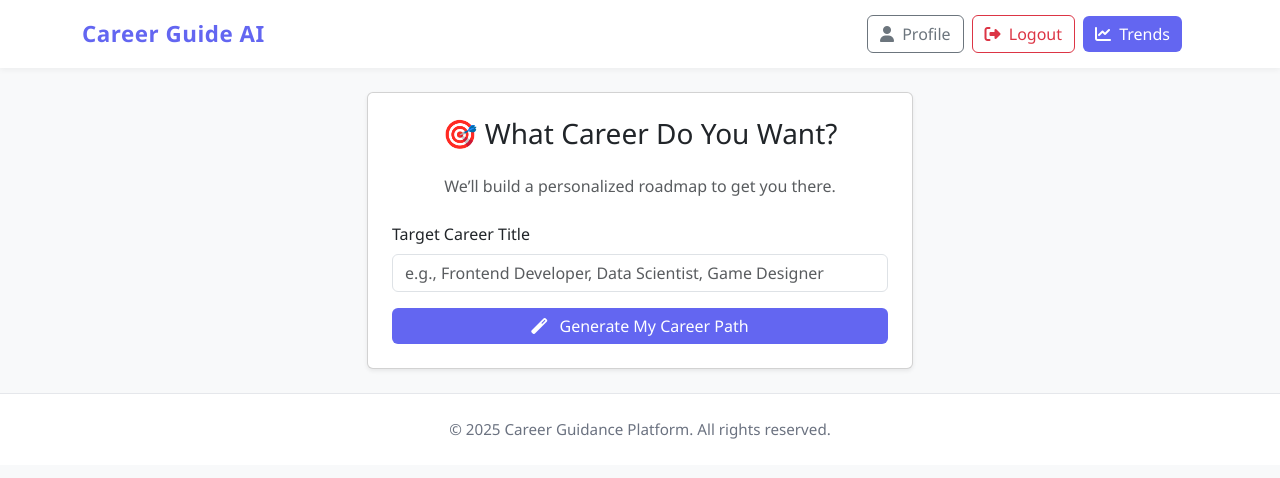
After one commit to Aditya05-F/SIH-PROJECT, a Flask app: page /generate_career_roadmap in a window 1280 px wide. The commit adds this page. Shown: the top 478 px of the page. Run offline with Flask 3, Linux system fonts and the light colour scheme; the visitor is signed in with stand-in values (Sample User, id 1).

Commit message:
Added new features

````diff
--- a/app.py
+++ b/app.py
@@ -8,6 +8,7 @@ import numpy as np
 import re
 from werkzeug.utils import secure_filename
 import json
+from datetime import datetime
 
 # Load .env file
 load_dotenv()
@@ -474,6 +475,186 @@ Do NOT add any other text or explanation.
     except Exception as e:
         print(f"Error in AI roadmap generation: {e}")
         return False
+
+@app.route("/generate_career_roadmap", methods=["GET", "POST"])
+def generate_career_roadmap():
+    if "user_id" not in session:
+        return redirect(url_for("login"))
+
+    if request.method == "POST":
+        career_goal = request.form.get("career_goal", "").strip()
+
+        if not career_goal:
+            flash("Please enter a career goal.", "error")
+            return render_template("career_roadmap_form.html")
+
+        try:
+            # Fetch user profile
+            conn = sqlite3.connect(DB_PATH)
+            c = conn.cursor()
+            c.execute("""
+                SELECT interest, time_per_week, current_education, skills_want_to_learn, career_goal
+                FROM user_profile WHERE user_id = ?
+            """, (session["user_id"],))
+            profile = c.fetchone()
+            conn.close()
+
+            if not profile:
+                flash("Please complete your profile first.", "error")
+                return render_template("career_roadmap_form.html")
+
+            # Generate roadmap via Gemini
+            roadmap_data = generate_career_roadmap_with_ai(career_goal, profile)
+
+            if not roadmap_data:
+                flash("Could not generate roadmap. Please try again.", "error")
+                return render_template("career_roadmap_form.html")
+
+            # Store in session temporarily (or cache in DB if needed later)
+            session['temp_career_roadmap'] = {
+                'target_career': career_goal,
+                'phases': roadmap_data.get('phases', []),
+                'generated_at': datetime.now().isoformat()
+            }
+
+            return redirect(url_for("view_career_roadmap"))
+
+        except Exception as e:
+            print(f"Error generating career roadmap: {e}")
+            flash("An error occurred. Please try again.", "error")
+
+    return render_template("career_roadmap_form.html")
+
+
+def generate_career_roadmap_with_ai(target_career, profile_tuple):
+    if not GEMINI_API_KEY:
+        return None
+
+    interest, time_per_week, education, skills_str, _ = profile_tuple
+
+    prompt = f"""
+You are a top-tier career coach. Create a comprehensive, phase-based learning roadmap for someone who wants to become a "{target_career}".
+
+User Context:
+- Interest: {interest or 'Not specified'}
+- Available time per week: {time_per_week or 'Not specified'}
+- Current education level: {education or 'Not specified'}
+- Skills they already want to learn: {skills_str or 'None'}
+
+Instructions:
+1. Break the journey into 3–5 logical PHASES (e.g., "Foundation", "Core Skills", "Advanced Topics", "Portfolio & Job Prep").
+2. Each phase should contain 2–4 KEY SKILLS to master.
+3. For each skill, include:
+   - skill_name (string)
+   - description (1 sentence)
+   - estimated_hours (integer)
+4. Adjust depth and pacing based on available time and education level.
+5. End with job-ready/portfolio advice if relevant.
+6. Return ONLY valid JSON in this exact format:
+{{
+  "phases": [
+    {{
+      "phase_name": "Phase 1: Foundation",
+      "skills": [
+        {{
+          "skill_name": "HTML & CSS",
+          "description": "Build static web pages with structure and style.",
+          "estimated_hours": 20
+        }}
+      ]
+    }}
+  ]
+}}
+
+Do NOT add any other text.
+"""
+
+    try:
+        body = {
+            "contents": [{"parts": [{"text": prompt}]}],
+            "generationConfig": {
+                "temperature": 0.1  # Keep it deterministic
+            }
+        }
+
+        model_url = f"https://generativelanguage.googleapis.com/v1beta/models/gemini-1.5-flash:generateContent?key={GEMINI_API_KEY}"
+        response = requests.post(model_url, headers={"Content-Type": "application/json"}, json=body, timeout=30)
+
+        if not response.ok:
+            print(f"Gemini error: {response.status_code} {response.text}")
+            return None
+
+        text_response = (response.json()
+                        .get("candidates", [{}])[0]
+                        .get("content", {})
+                        .get("parts", [{}])[0]
+                        .get("text", ""))
+
+        # Clean JSON
+        text_response = text_response.strip()
+        if text_response.startswith("```json"):
+            text_response = text_response[7:]
+        if text_response.endswith("```"):
+            text_response = text_response[:-3]
+
+        return json.loads(text_response)
+
+    except Exception as e:
+        print(f"AI generation error: {e}")
+        return None
+
+@app.route("/view_career_roadmap")
+def view_career_roadmap():
+    if "user_id" not in session:
+        return redirect(url_for("login"))
+
+    roadmap = session.get('temp_career_roadmap')
+    if not roadmap:
+        flash("No roadmap found. Please generate one first.", "error")
+        return redirect(url_for("generate_career_roadmap"))
+
+    return render_template("career_roadmap_display.html", roadmap=roadmap)
+
+@app.route("/add_skill_to_goals", methods=["POST"])
+def add_skill_to_goals():
+    if "user_id" not in session:
+        return jsonify({"error": "Not logged in"}), 403
+
+    skill_name = request.form.get("skill_name", "").strip()
+    description = request.form.get("description", "").strip()
+    estimated_hours = request.form.get("estimated_hours", 0)
+
+    if not skill_name:
+        flash("Skill name is required.", "error")
+        return redirect(url_for("view_career_roadmap"))
+
+    try:
+        conn = sqlite3.connect(DB_PATH)
+        c = conn.cursor()
+
+        # Insert new goal
+        c.execute("""
+            INSERT INTO user_goals (user_id, skill_name, target_date, status)
+            VALUES (?, ?, NULL, 'active')
+        """, (session["user_id"], skill_name))
+        goal_id = c.lastrowid
+
+        # Insert first step using description
+        c.execute("""
+            INSERT INTO user_roadmap_steps (goal_id, step_title, description, estimated_hours, order_index, completed)
+            VALUES (?, ?, ?, ?, ?, ?)
+        """, (goal_id, "Start Learning", description, int(estimated_hours), 1, 0))
+
+        conn.commit()
+        conn.close()
+
+        flash(f"✅ Added '{skill_name}' to your learning goals!", "success")
+        return redirect(url_for("profile"))
+
+    except Exception as e:
+        print(f"Error adding skill to goals: {e}")
+        flash("Error adding skill. Please try again.", "error")
+        return redirect(url_for("view_career_roadmap"))
 
 # ----------------- Routes -----------------
 @app.route("/profile", methods=["GET", "POST"])
--- /dev/null
+++ b/templates/career_roadmap_form.html
@@ -0,0 +1,25 @@
+{% extends "layout.html" %}
+
+{% block title %}Generate Career Roadmap{% endblock %}
+
+{% block content %}
+<div class="row justify-content-center">
+    <div class="col-lg-6">
+        <div class="card shadow-sm">
+            <div class="card-body p-4">
+                <h3 class="text-center mb-4">🎯 What Career Do You Want?</h3>
+                <p class="text-muted text-center mb-4">We’ll build a personalized roadmap to get you there.</p>
+                <form method="POST">
+                    <div class="mb-3">
+                        <label for="career_goal" class="form-label">Target Career Title</label>
+                        <input type="text" class="form-control" name="career_goal" id="career_goal" placeholder="e.g., Frontend Developer, Data Scientist, Game Designer" required>
+                    </div>
+                    <button type="submit" class="btn btn-indigo w-100">
+                        <i class="fas fa-magic me-2"></i> Generate My Career Path
+                    </button>
+                </form>
+            </div>
+        </div>
+    </div>
+</div>
+{% endblock %}
--- a/templates/layout.html
+++ b/templates/layout.html
@@ -7,93 +7,47 @@
     <title>{% block title %}Career Guidance Platform{% endblock %}</title>
 
     <!-- Bootstrap CSS -->
-    <link href="https://cdn.jsdelivr.net/npm/bootstrap@5.1.3/dist/css/bootstrap.min.css" rel="stylesheet">
+    <link href="https://cdn.jsdelivr.net/npm/bootstrap@5.3.3/dist/css/bootstrap.min.css" rel="stylesheet">
     <!-- Font Awesome -->
-    <link rel="stylesheet" href="https://cdnjs.cloudflare.com/ajax/libs/font-awesome/6.0.0/css/all.min.css">
+    <link rel="stylesheet" href="https://cdnjs.cloudflare.com/ajax/libs/font-awesome/6.4.2/css/all.min.css">
 
-    <!-- Custom styles for Bootstrap compatibility -->
     <style>
-        /* ===== Global ===== */
         body {
             font-family: 'Segoe UI', Tahoma, Geneva, Verdana, sans-serif;
             background-color: #f8f9fa;
             color: #333;
         }
 
-        a {
-            text-decoration: none;
-        }
-
-        /* ===== Navbar ===== */
+        /* Navbar */
         .navbar {
-            background-color: #ffffff !important;
-            box-shadow: 0 2px 8px rgba(0, 0, 0, 0.05);
+            background-color: #fff !important;
+            box-shadow: 0 2px 6px rgba(0, 0, 0, 0.05);
             padding: 0.75rem 1rem;
         }
 
         .navbar-brand {
+            color: #6366f1 !important;
             font-weight: 700;
-            color: #6366f1 !important;
-            font-size: 1.3rem;
+            font-size: 1.4rem;
             letter-spacing: 0.5px;
         }
 
-        .navbar .btn {
+        .nav-btn {
             margin-left: 0.5rem;
+            border-radius: 6px;
             font-weight: 500;
-            border-radius: 6px;
         }
 
-        .navbar .btn-outline-secondary:hover,
-        .navbar .btn-outline-danger:hover,
-        .navbar .btn-outline-primary:hover {
-            opacity: 0.9;
-        }
-
-        /* ===== Cards ===== */
-        .card {
-            border: none;
-            border-radius: 12px;
-            box-shadow: 0 4px 10px rgba(0, 0, 0, 0.06);
-            transition: all 0.2s ease;
-        }
-
-        .card:hover {
-            transform: translateY(-3px);
-            box-shadow: 0 8px 20px rgba(0, 0, 0, 0.08);
-        }
-
-        /* ===== Buttons ===== */
         .btn-indigo {
             background-color: #6366f1;
             border: none;
             color: #fff;
-            padding: 0.5rem 1rem;
-            font-weight: 500;
-            border-radius: 6px;
-            transition: 0.2s ease;
         }
 
         .btn-indigo:hover {
             background-color: #4f46e5;
-            color: #fff;
         }
 
-        /* Skill Tags */
-        .skill-badge {
-            background-color: #e5e7eb;
-            color: #374151;
-            font-size: 0.85rem;
-            font-weight: 500;
-            padding: 0.25rem 0.75rem;
-            border-radius: 9999px;
-            display: inline-block;
-            margin: 0.2rem;
-        }
-
-
-
-        /* ===== Footer ===== */
         footer {
             background: #ffffff;
             border-top: 1px solid #e5e7eb;
@@ -102,19 +56,11 @@
             font-size: 0.95rem;
         }
 
-        /* ===== Responsive ===== */
+        /* Responsive tweaks */
         @media (max-width: 768px) {
-            #translate-container {
+            #google_translate_element {
                 margin-top: 10px;
-            }
-
-            .translate-btn {
-                width: 100%;
-            }
-
-            .navbar .btn {
-                margin-left: 0;
-                margin-top: 8px;
+                text-align: center;
             }
         }
     </style>
@@ -122,73 +68,73 @@
 
 <body>
     <!-- Navigation -->
-    <nav class="navbar navbar-expand-lg navbar-light bg-light border-bottom">
+    <nav class="navbar navbar-expand-lg">
         <div class="container">
-            <a class="navbar-brand fw-bold" href="{{ url_for('index') }}">
+            <!-- Left: Website Name -->
+            <a class="navbar-brand" href="{{ url_for('index') }}">
                 Career Guide AI
             </a>
 
+            <!-- Mobile Toggle -->
+            <button class="navbar-toggler" type="button" data-bs-toggle="collapse"
+                data-bs-target="#navbarContent" aria-controls="navbarContent"
+                aria-expanded="false" aria-label="Toggle navigation">
+                <span class="navbar-toggler-icon"></span>
+            </button>
+
+            <!-- Right: Buttons & Translate -->
+            <div class="collapse navbar-collapse justify-content-end" id="navbarContent">
+                <div class="d-flex align-items-center flex-wrap">
                     {% if session.get("user_id") %}
-            <a href="{{ url_for('profile') }}" class="btn btn-outline-secondary me-2">
+                        <a href="{{ url_for('profile') }}" class="btn btn-outline-secondary nav-btn">
                             <i class="fas fa-user me-1"></i> Profile
                         </a>
-            <a href="{{ url_for('logout') }}" class="btn btn-outline-danger">
+                        <a href="{{ url_for('logout') }}" class="btn btn-outline-danger nav-btn">
                             <i class="fas fa-sign-out-alt me-1"></i> Logout
                         </a>
                     {% else %}
-            <a href="{{ url_for('login') }}" class="btn btn-outline-primary me-2">
+                        <a href="{{ url_for('login') }}" class="btn btn-outline-primary nav-btn">
                             <i class="fas fa-sign-in-alt me-1"></i> Login
                         </a>
-            <a href="{{ url_for('signup') }}" class="btn btn-success">
+                        <a href="{{ url_for('signup') }}" class="btn btn-success nav-btn">
                             <i class="fas fa-user-plus me-1"></i> Signup
                         </a>
                     {% endif %}
 
-            <!-- ✅ Language Dropdown -->
-            <div id="translate-container" class="ms-3">
-                <div id="google_translate_element"></div>
+                    <a href="{{ url_for('trends_page') }}" class="btn btn-indigo nav-btn ms-2">
+                        <i class="fas fa-chart-line me-1"></i> Trends
+                    </a>
+
+                    <!-- Google Translate -->
+                    <div id="google_translate_element" class="ms-3"></div>
                 </div>
-
-            <div class="navbar-nav ms-auto">
-                <a href="{{ url_for('trends_page') }}" class="btn btn-primary">
-                    <i class="fas fa-chart-line me-2"></i>View Trends
-                </a>
             </div>
         </div>
     </nav>
 
     <!-- Main Content -->
     <main class="container my-4">
-        {% block content %}
-        {% endblock %}
+        {% block content %}{% endblock %}
     </main>
 
     <!-- Footer -->
-    <footer class="bg-light border-top mt-5 py-4">
+    <footer>
         <div class="container text-center">
-            <p class="text-muted mb-0">&copy; 2025 Career Guidance Platform. All rights reserved.</p>
+            <p class="mb-0">&copy; 2025 Career Guidance Platform. All rights reserved.</p>
         </div>
     </footer>
 
-    <!-- Bootstrap JS -->
-    <script src="https://cdn.jsdelivr.net/npm/bootstrap@5.1.3/dist/js/bootstrap.bundle.min.js"></script>
+    <!-- Scripts -->
+    <script src="https://cdn.jsdelivr.net/npm/bootstrap@5.3.3/dist/js/bootstrap.bundle.min.js"></script>
     <script type="text/javascript">
         function googleTranslateElementInit() {
             new google.translate.TranslateElement(
-                {
-                    pageLanguage: 'en',
-                    layout: google.translate.TranslateElement.InlineLayout.SIMPLE
-                },
+                { pageLanguage: 'en', layout: google.translate.TranslateElement.InlineLayout.SIMPLE },
                 'google_translate_element'
             );
         }
-
     </script>
-
-    <script type="text/javascript"
-        src="//translate.google.com/translate_a/element.js?cb=googleTranslateElementInit"></script>
-</body>
-
+    <script src="//translate.google.com/translate_a/element.js?cb=googleTranslateElementInit"></script>
 </body>
 
 </html>
````
Also changed, not shown: ddd.txt (added, +14 -0 lines), templates/career_roadmap_display.html (added, +49 -0 lines), templates/profile.html (+32 -15 lines), instance/db.sqlite3. Lines whose indentation alone changed are shown as unchanged.
